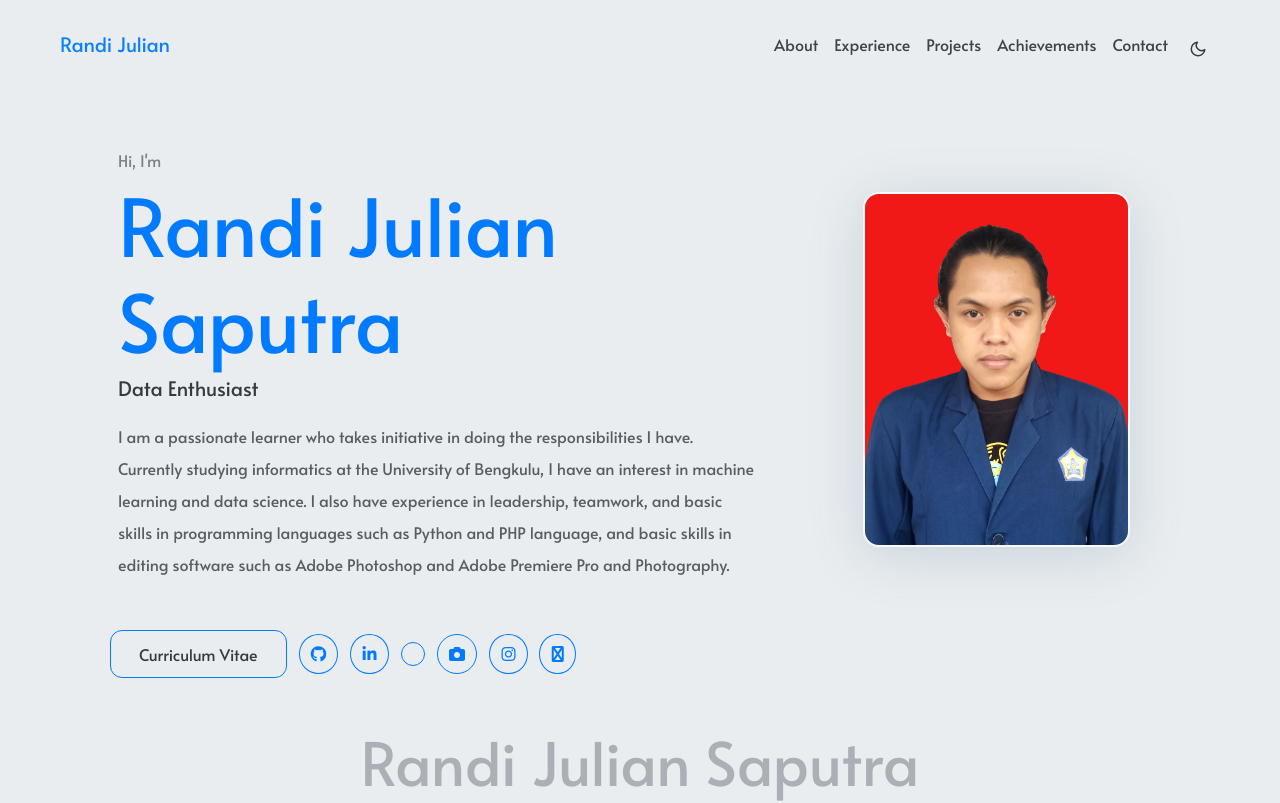
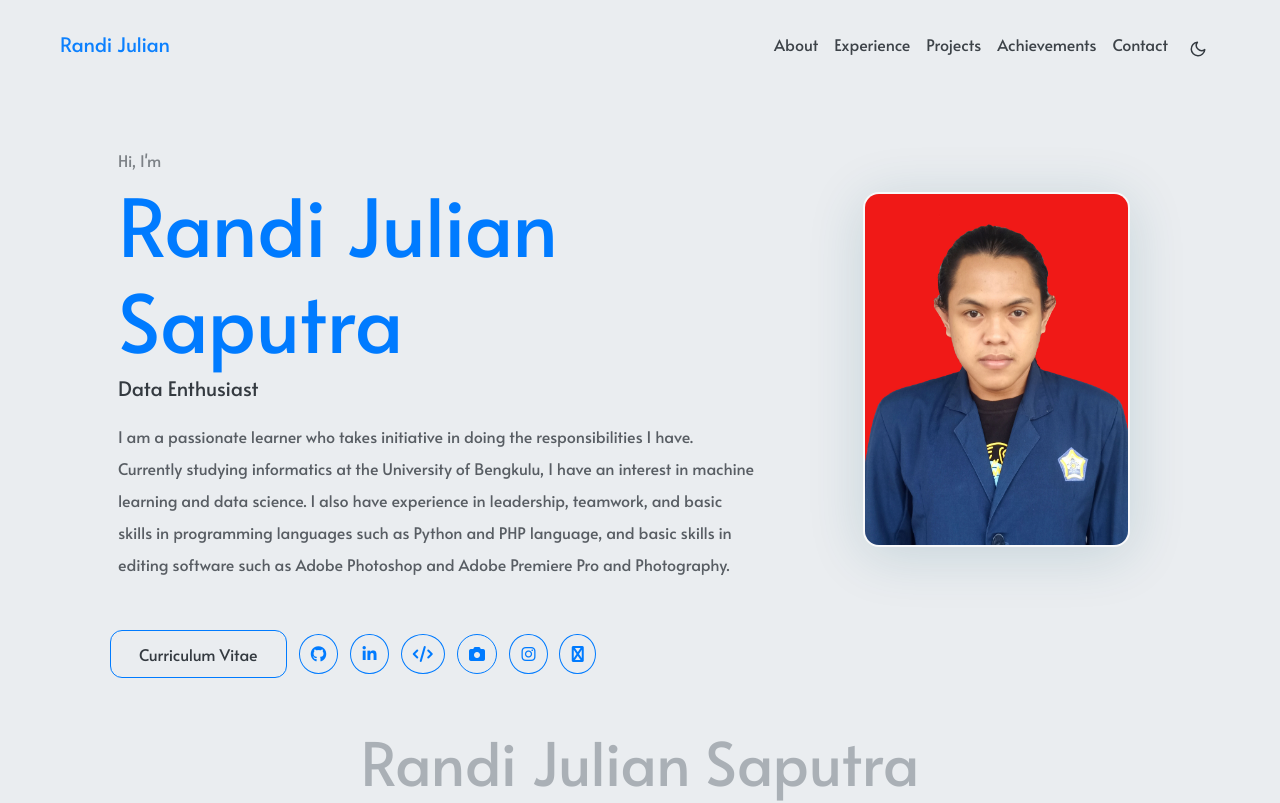
Before and after one commit to randiijulian/randiijulian.github.io, a plain HTML site: page index.html in a window 1280 px wide. Shown: the top 803 px of the page. Drawn offline with Linux system fonts and the light colour scheme.

Commit message:
Update index.html

```diff
--- a/index.html
+++ b/index.html
@@ -166,7 +166,7 @@
                                     <span class="px-1">
                                         <a href="https://www.dicoding.com/users/randijulian" target="_blank"
                                             class="btn social-icon">
-                                            <i class="web"></i>
+                                            <i class="fa fa-code"></i>
                                         </a>
                                     </span>
                                     <span class="px-1">
```
